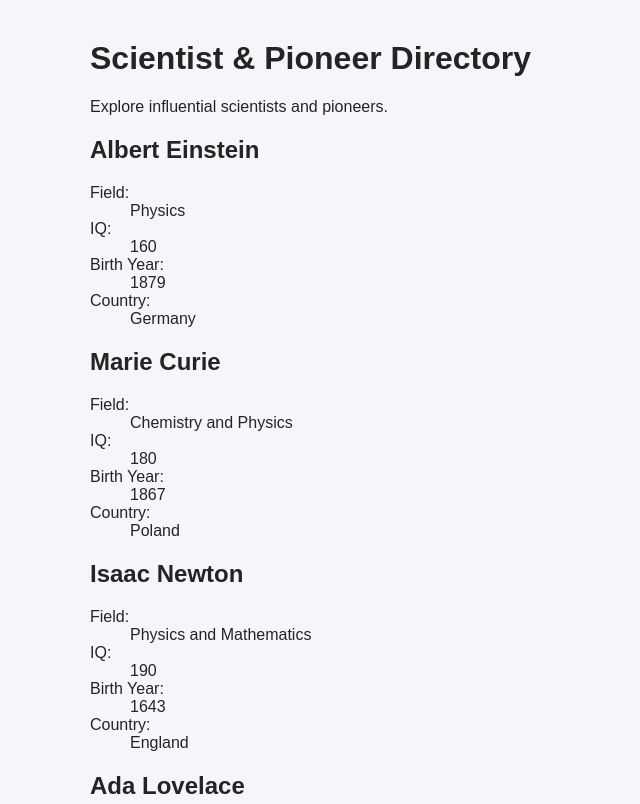
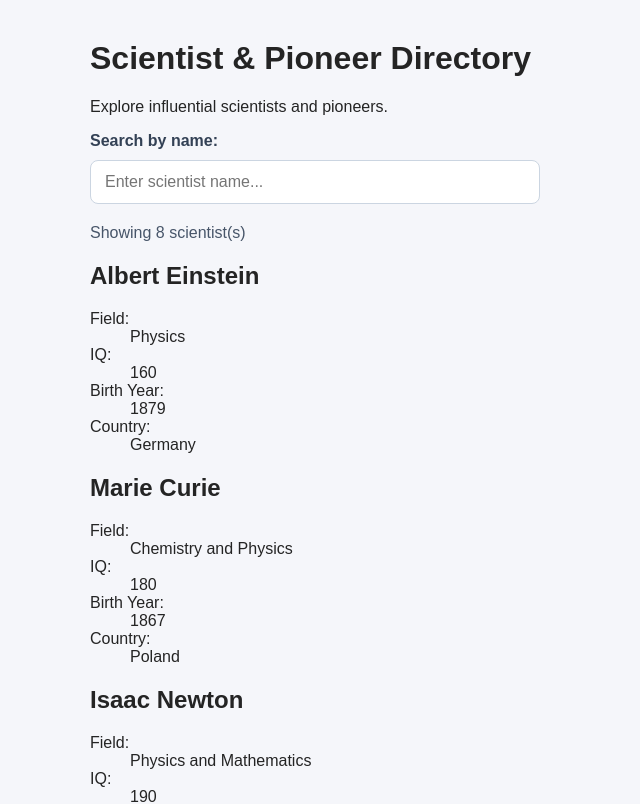
Before and after one commit to LamTienHung/Lab3, a React (Vite) app in the folder EX2/: page / in a window 1280 px wide. Shown: the top 804 px of the page, without its empty margins (0-640 px from the left). Built offline with nearby package versions, Linux system fonts and the light colour scheme.

Commit message:
feat(ex2): implement scientist name search

```diff
--- a/EX2/src/App.css
+++ b/EX2/src/App.css
@@ -2,3 +2,36 @@ main {
   width: min(100% - 32px, 1100px);
   margin: 40px auto;
 }
+.search-section {
+  display: flex;
+  flex-direction: column;
+  gap: 10px;
+  margin-bottom: 20px;
+}
+
+.search-section label {
+  font-weight: 600;
+  color: #334155;
+}
+
+.search-section input {
+  width: 100%;
+  max-width: 450px;
+  padding: 12px 14px;
+  border: 1px solid #cbd5e1;
+  border-radius: 8px;
+  font-size: 1rem;
+  background: white;
+  color: #1e293b;
+}
+
+.search-section input:focus {
+  outline: 2px solid #2563eb;
+  outline-offset: 2px;
+}
+
+.result-count {
+  font-weight: 500;
+  color: #475569;
+  margin-bottom: 20px;
+}
--- a/EX2/src/App.jsx
+++ b/EX2/src/App.jsx
@@ -1,21 +1,45 @@
+import { useState } from "react";
 import ScientistCard from "./components/ScientistCard";
 import { scientists } from "./data/scientists";
 import "./App.css";
 
 function App() {
+  const [searchTerm, setSearchTerm] = useState("");
+
+  const filteredScientists = scientists.filter((scientist) =>
+    scientist.name.toLowerCase().includes(searchTerm.toLowerCase())
+  );
+
   return (
     <main>
       <h1>Scientist & Pioneer Directory</h1>
       <p>Explore influential scientists and pioneers.</p>
 
-      <section aria-label="Scientist list">
-        {scientists.map((scientist) => (
-          <ScientistCard
-            key={scientist.id}
-            scientist={scientist}
-          />
+      <section className="search-section" aria-label="Search scientists">
+        <label htmlFor="scientist-search">Search by name:</label>
+
+        <input
+          id="scientist-search"
+          type="search"
+          placeholder="Enter scientist name..."
+          value={searchTerm}
+          onChange={(event) => setSearchTerm(event.target.value)}
+        />
+      </section>
+
+      <p className="result-count">
+        Showing {filteredScientists.length} scientist(s)
+      </p>
+
+      <section className="scientist-grid" aria-label="Scientist list">
+        {filteredScientists.map((scientist) => (
+          <ScientistCard key={scientist.id} scientist={scientist} />
         ))}
       </section>
+
+      {filteredScientists.length === 0 && (
+        <p role="status">No scientists found.</p>
+      )}
     </main>
   );
 }
```
